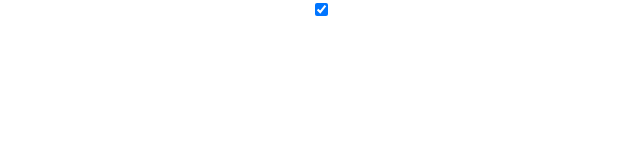
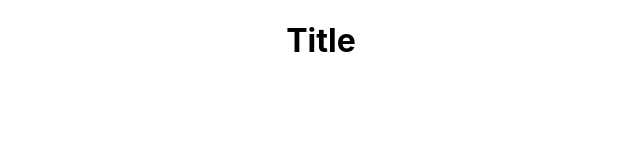
Before and after one commit to 3daddict/react-crud-app, a React (Create React App) app: page / in a window 1280 px wide. Shown: the top 160 px of the page, without its empty margins (319-959 px from the left). Built offline with nearby package versions, Linux system fonts and the light colour scheme.

Commit message:
example of conditinal rendering if statement

```diff
--- a/src/App.js
+++ b/src/App.js
@@ -7,28 +7,24 @@ class App extends Component {
       super(props)
 
       this.state = {
-        checked: true
+        shouldRenderTitle: true
       }
 
-      this.updateCheck = this.updateCheck.bind(this);
     }
 
 
-    updateCheck() {
-        this.setState({
-            checked: !this.state.checked
-        })
+    renderTitle() {
+        if(!this.state.shouldRenderTitle) {
+            return null
+        }
+        return <h1>Title</h1>
     }
 
   render() {
 
     return (
       <div className="App">
-        <input
-        type="checkbox"
-        onChange={this.updateCheck}
-        checked={this.state.checked}
-        />
+        {this.renderTitle()}
       </div>
     );
   }
```
